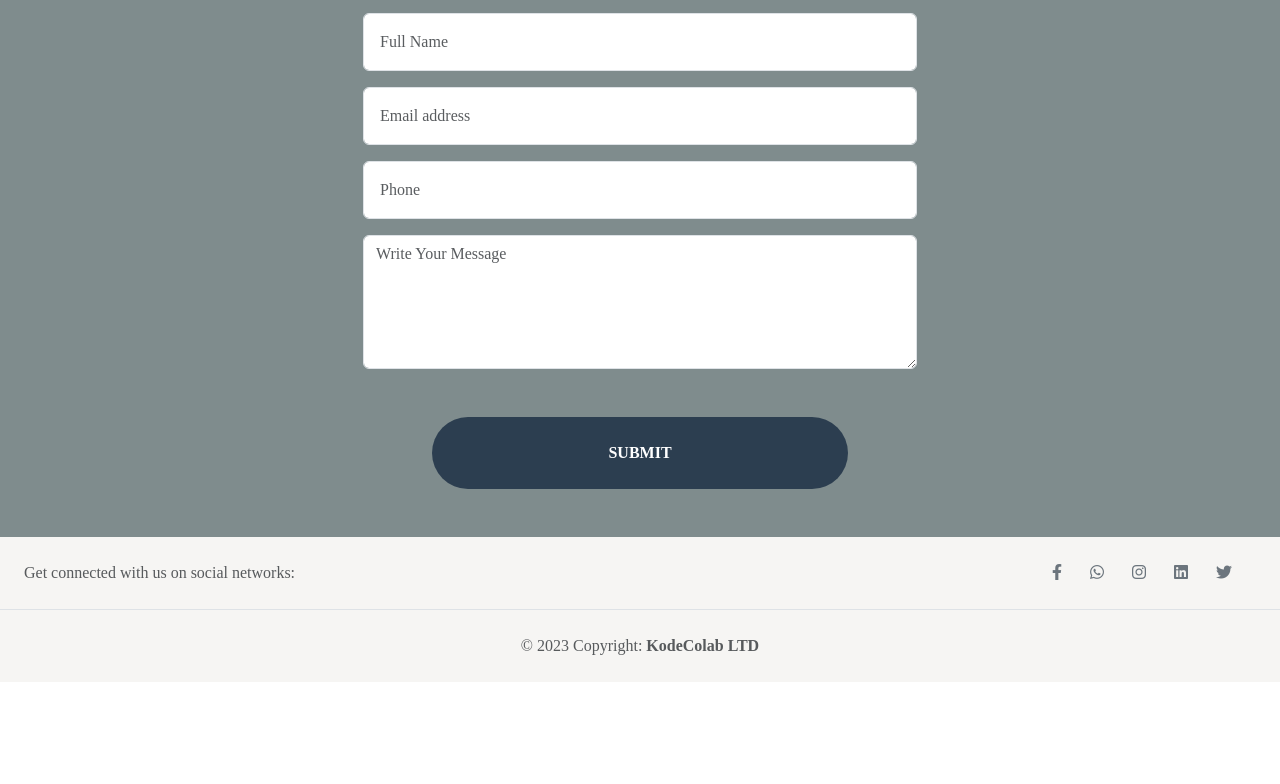
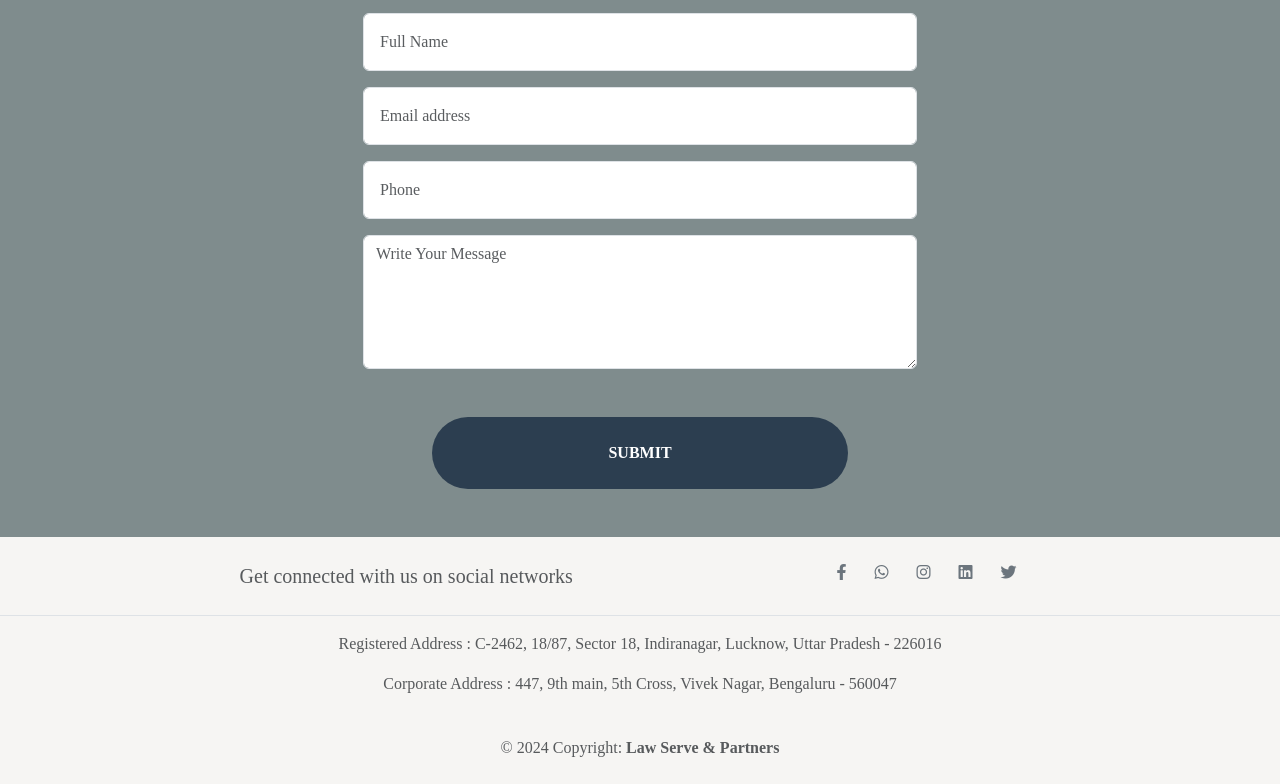
Before and after one commit to Manishh444/ManishLabs.ltd, a plain HTML site: page index.html in a window 1280 px wide. Shown: the part 1998-2782 px from the top of the page. Before the commit the page ends 2680 px from the top, so only its background shows below. Drawn offline with nearby package versions, Linux system fonts and the light colour scheme.

Commit message:
Footer updated

```diff
--- a/index.html
+++ b/index.html
@@ -291,10 +291,10 @@
       style="background-color: #8f7f6614">
       <!-- Section: Social media -->
       <section
-        class="d-flex justify-content-center justify-content-lg-between p-4 border-bottom">
+        class="d-flex justify-content-center justify-content-lg-evenly p-4 border-bottom">
         <!-- Left -->
-        <div class="me-5 d-none d-lg-block">
-          <span>Get connected with us on social networks:</span>
+        <div class="me-5 d-none d-lg-block fs-5">
+          <span>Get connected with us on social networks</span>
         </div>
         <!-- Left -->
 
@@ -324,11 +324,25 @@
         </div>
         <!-- Right -->
       </section>
+      <!-- Address  -->
+       <div class="d-flex flex-column justify-content-center align-items-center text-center address pt-3">
+    <div>
+        <address id="registered">
+            Registered Address : C-2462, 18/87, Sector 18, Indiranagar, Lucknow, Uttar Pradesh - 226016<br>
+        </address>
+    </div>
+    <div>
+        <address id="corporate">
+            Corporate Address : 447, 9th main, 5th Cross, Vivek Nagar, Bengaluru - 560047
+        </address>
+    </div>
+</div>
+
       <!-- Copyright -->
       <div class="text-center p-4">
-        © 2023 Copyright:
-        <a class="text-reset fw-bold" href="https://mdbootstrap.com/"
-          >KodeColab LTD</a
+        © 2024 Copyright:
+        <a class="text-reset fw-bold" href="#"
+          >Law Serve & Partners</a
         >
       </div>
     </footer>
```
